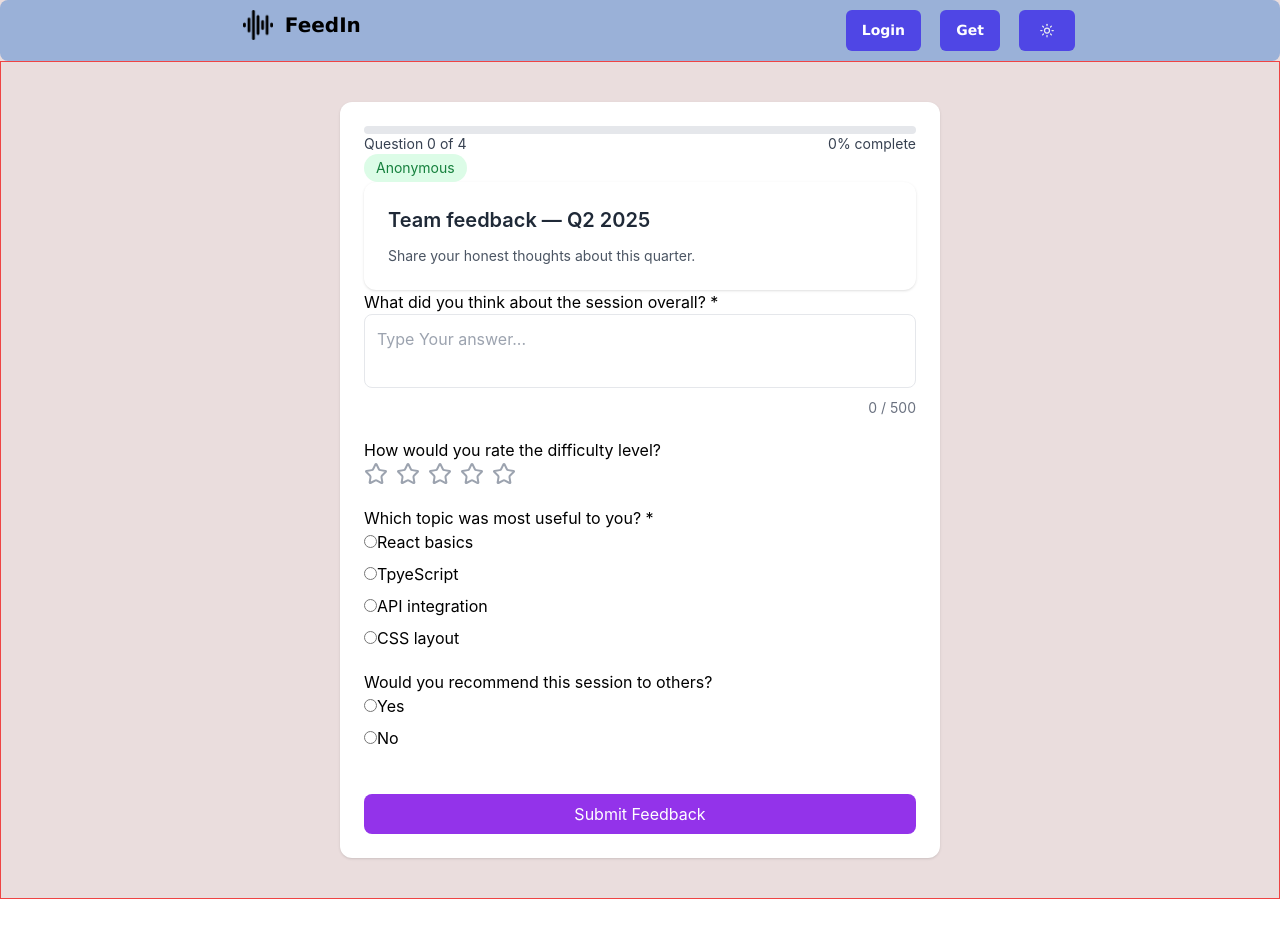
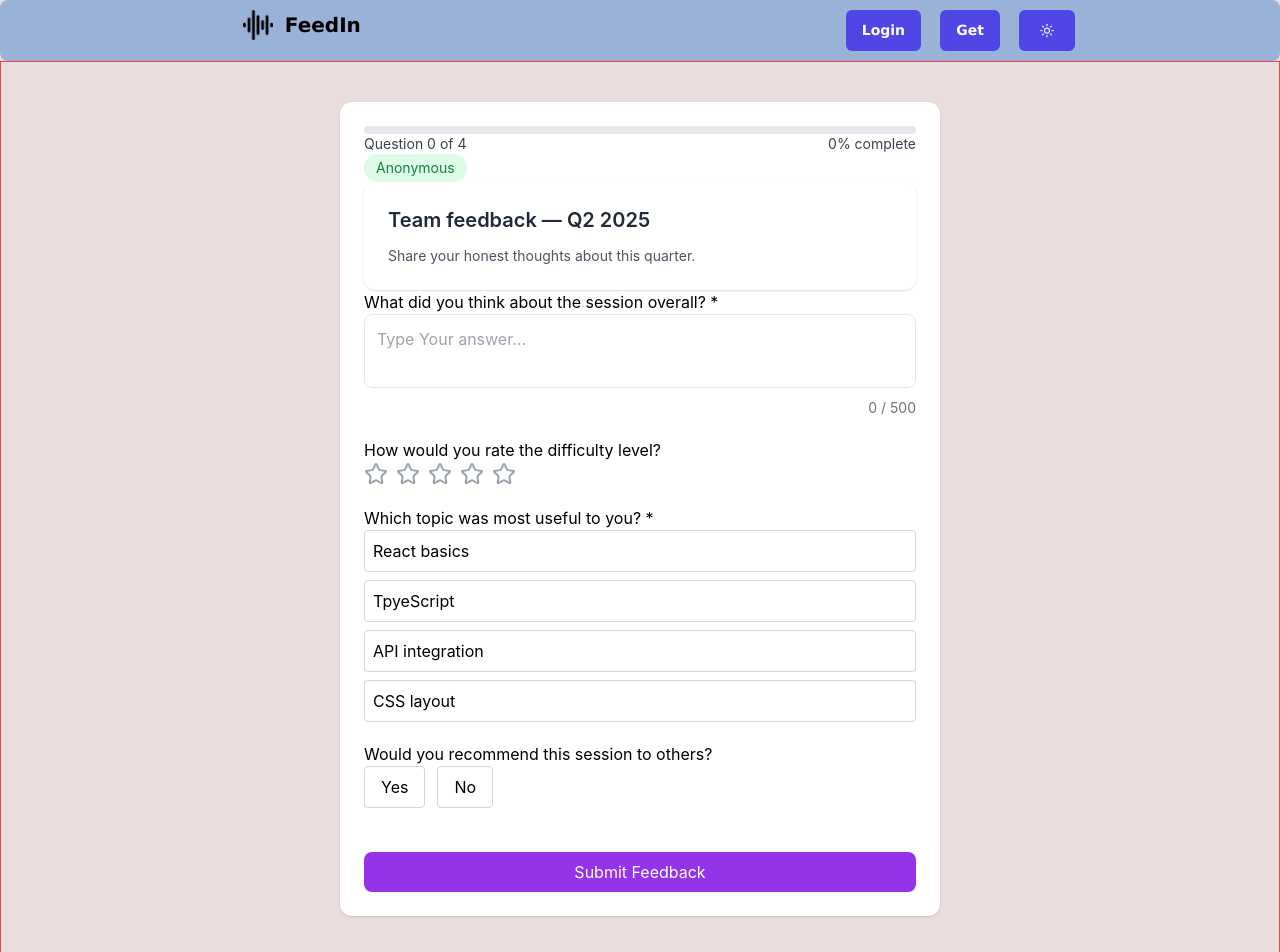
Before and after one commit to soubhik2709/anonymous-feedback-tool, a React (Create React App) app: page / in a window 1280 px wide. Shown: the top 952 px of the page. Before the commit the page ends 899 px from the top, so only its background shows below. Built offline with nearby package versions, Linux system fonts and the light colour scheme.

Commit message:
feat: add toggle (select/deselect) behavior to rating, MCQ, and yes/no inputs with improved controlled component structure

```diff
--- a/src/features/submitFeedback/inputsCompo/MCQOption.tsx
+++ b/src/features/submitFeedback/inputsCompo/MCQOption.tsx
@@ -1,27 +1,28 @@
 type MCQProps = {
-  qId: string;
   options: string[];
   value: string;
-  onSelect: (value: string) => void;
+  onSelect: (value: string|"") => void;
 };
 
-export default function MCQOptions({qId, options, value, onSelect }: MCQProps) {
+export default function MCQOptions({ options, value, onSelect }: MCQProps) {
   return (
-    <div>
-      {options.map((opt, i) => (
-        <label
+   <div>
+      {options.map((opt) => (
+        <div
           key={opt}
-          style={{ display: "block", marginBottom: "8px", cursor: "pointer" }}
+          onClick={() => {
+            if (value === opt) {
+              onSelect(""); // reset
+            } else {
+              onSelect(opt);
+            }
+          }}
+          className={`p-2 border rounded mb-2 cursor-pointer ${
+            value === opt ? "bg-blue-100 border-blue-500" : "border-gray-300"
+          }`}
         >
-          <input
-            type="radio"
-            name={qId}
-            value={opt}
-            checked={value === opt}
-            onChange={(e) => onSelect(e.target.value)}
-          />
           {opt}
-        </label>
+        </div>
       ))}
     </div>
   );
--- a/src/features/submitFeedback/inputsCompo/RatingInput.tsx
+++ b/src/features/submitFeedback/inputsCompo/RatingInput.tsx
@@ -1,7 +1,7 @@
 import { Star } from "lucide-react";
 type RatingProps = {
   rating: number | null;
-  onChange: (value: number) => void;
+  onChange: (value: number|null) => void;
 };
 
 export default function RatingInput({ rating, onChange }: RatingProps) {
@@ -10,7 +10,13 @@ export default function RatingInput({ rating, onChange }: RatingProps) {
       {[1, 2, 3, 4, 5].map((r) => (
         <Star
           key={r} // r is current star.rating is what  user click :
-          onClick={() => onChange(r)}
+          onClick={() => {
+            if (rating === r) {
+              onChange(null);
+            } else {
+              onChange(r);
+            }
+          }}
           className={`cursor-pointer ${r <= (rating ?? 0) ? "fill-yellow-400 text-yellow-400" : "text-gray-400"}`}
         />
       ))}
--- a/src/features/submitFeedback/inputsCompo/YesNoToggle.tsx
+++ b/src/features/submitFeedback/inputsCompo/YesNoToggle.tsx
@@ -2,28 +2,51 @@
 type YesNoValue = "Yes" | "No";
 
 type YesNoProps = {
-  qId:string,
   value:YesNoValue| "",
-  onSelect:(value:YesNoValue) =>void;
+  onSelect:(value:YesNoValue |null) =>void;
 }
 
-export default function YesNoToggle({qId,value,onSelect}:YesNoProps){
+export default function YesNoToggle({value,onSelect}:YesNoProps){
 
-  return(
-    <div>
-      {(["Yes","No"] as YesNoValue[]).map((opt)=>(
-      <label key={opt} className="block mb-2 cursor-pointer">
-        <input
-        id={`${qId}-${opt}`}
-        name={qId} //1
-        type="radio"
-        value={opt}//2
-        checked = {value === opt}
-        onChange={(e)=>onSelect(e.target.value as YesNoValue)}
-         />
-         {opt}
-      </label>
-      ))}
+ return (
+    <div className="flex gap-3">
+
+      {/* YES */}
+      <button
+        onClick={() => {
+          if (value === "Yes") {
+            onSelect(null); // reset
+          } else {
+            onSelect("Yes");
+          }
+        }}
+        className={`px-4 py-2 rounded border ${
+          value === "Yes"
+            ? "bg-green-500 text-white border-green-500"
+            : "border-gray-300"
+        }`}
+      >
+        Yes
+      </button>
+
+      {/* NO */}
+      <button
+        onClick={() => {
+          if (value === "No") {
+            onSelect(null); // reset
+          } else {
+            onSelect("No");
+          }
+        }}
+        className={`px-4 py-2 rounded border ${
+          value === "No"
+            ? "bg-red-500 text-white border-red-500"
+            : "border-gray-300"
+        }`}
+      >
+        No
+      </button>
+
     </div>
   );
 
--- a/src/pages/SubmitFeedbackPage.tsx
+++ b/src/pages/SubmitFeedbackPage.tsx
@@ -12,7 +12,7 @@ import YesNoToggle    from "../features/submitFeedback/inputsCompo/YesNoToggle";
 // -----------------------
 import { mockForm } from "../features/Dashboard/constant/dashboard.data";
 type YesNo = "Yes"|"No";
-type AnswerValue = string | number |YesNo;
+type AnswerValue = string | number |YesNo |null;
 type Answer ={
     [qId:string]:AnswerValue;
 };
@@ -92,7 +92,7 @@ const validate = ()=>{
               {/* Rating */}
               {q.type === "rating" && (
                 <RatingInput
-                 rating = {(answer[q.id] as number) || null}
+                 rating = {(answer[q.id] as number) ?? null}
                  onChange={(val)=>{setAnswer((prev)=>({
                   ...prev,
                   [q.id]:val,
@@ -110,9 +110,8 @@ const validate = ()=>{
               {/* MCQ */}
               {q.type === "multiple_choice" && (
                 <MCQOptions
-                 qId = {q.id}
                  options={q.options || []}
-                 value={(answer[q.id] as string) || ""}
+                 value={(answer[q.id] as string) ?? ""}
                 onSelect={(val)=>{setAnswer((prev)=>({
                   ...prev,
                   [q.id]:val,
@@ -130,13 +129,12 @@ const validate = ()=>{
               {/* YesNo */}
               {q.type === "yes_no" &&(
                 <YesNoToggle
-                qId={q.id}
-                value={(answer[q.id] as YesNo)|| null}
+                value={(answer[q.id] as YesNo)?? null}
                 onSelect={(val)=>{
                 setAnswer((prev)=>({
                     ...prev,
                     [q.id]:val,
-                  }))
+                  }));
                 setError((prev) => {
                 const updated = { ...prev };
                 delete updated[q.id];
@@ -174,5 +172,9 @@ this validate function only return either true or false.
 ---------------------------------------------------
 3.How error code line adjust to the right place everytime?
 so when i click the submit button then if error occurs , then React re-renders the component, and because each question uses its own q.id, the error is conditionally rendered in the correct position.
-
+----------------------------------------------------
+|| → treats 0 as false ❌
+?? → only replaces null/undefined ✅
+---------------------------------------------------
+here i removed qId from (mcqOption,yesnotog,rating,text) because child components should not care about question IDs. so that -removed qId because child components should not care about question IDs.Separation of concerns
 */
```
